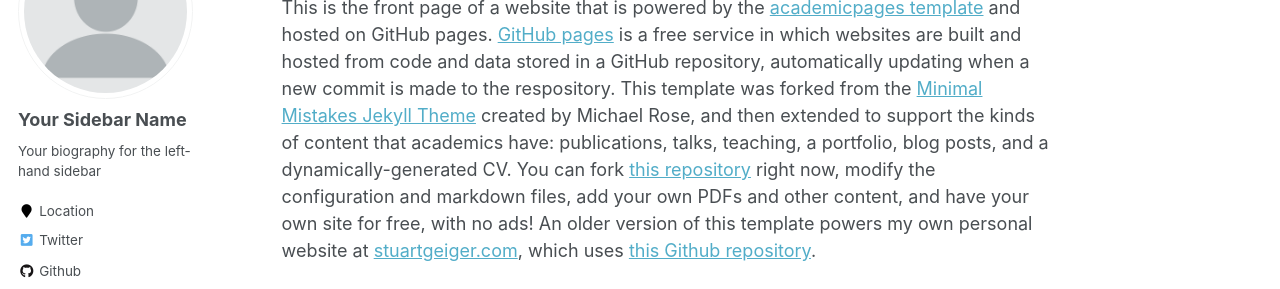
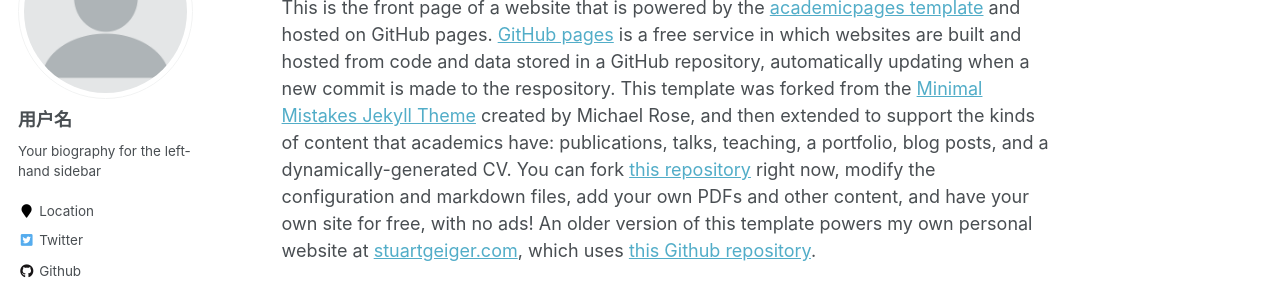
Before and after one commit to nwucpraed/nwucpraed.github.io, a Jekyll site: the page built from _pages/about.md, in a window 1280 px wide. Shown: the part 194-483 px from the top of the page. Built offline with Jekyll 4.4.1, drawn with Linux system fonts in a browser that asks for light colours; some web fonts are replaced.

Commit message:
chinese 1
chinese 1

```diff
--- a/_config.yml
+++ b/_config.yml
@@ -80,7 +80,7 @@
 
 # Site Author
 author:
-  name             : "Your Sidebar Name"
+  name             : "用户名"
   avatar           : "profile.png"
   bio              : "Your biography for the left-hand sidebar"
   location         : "Location"
```
